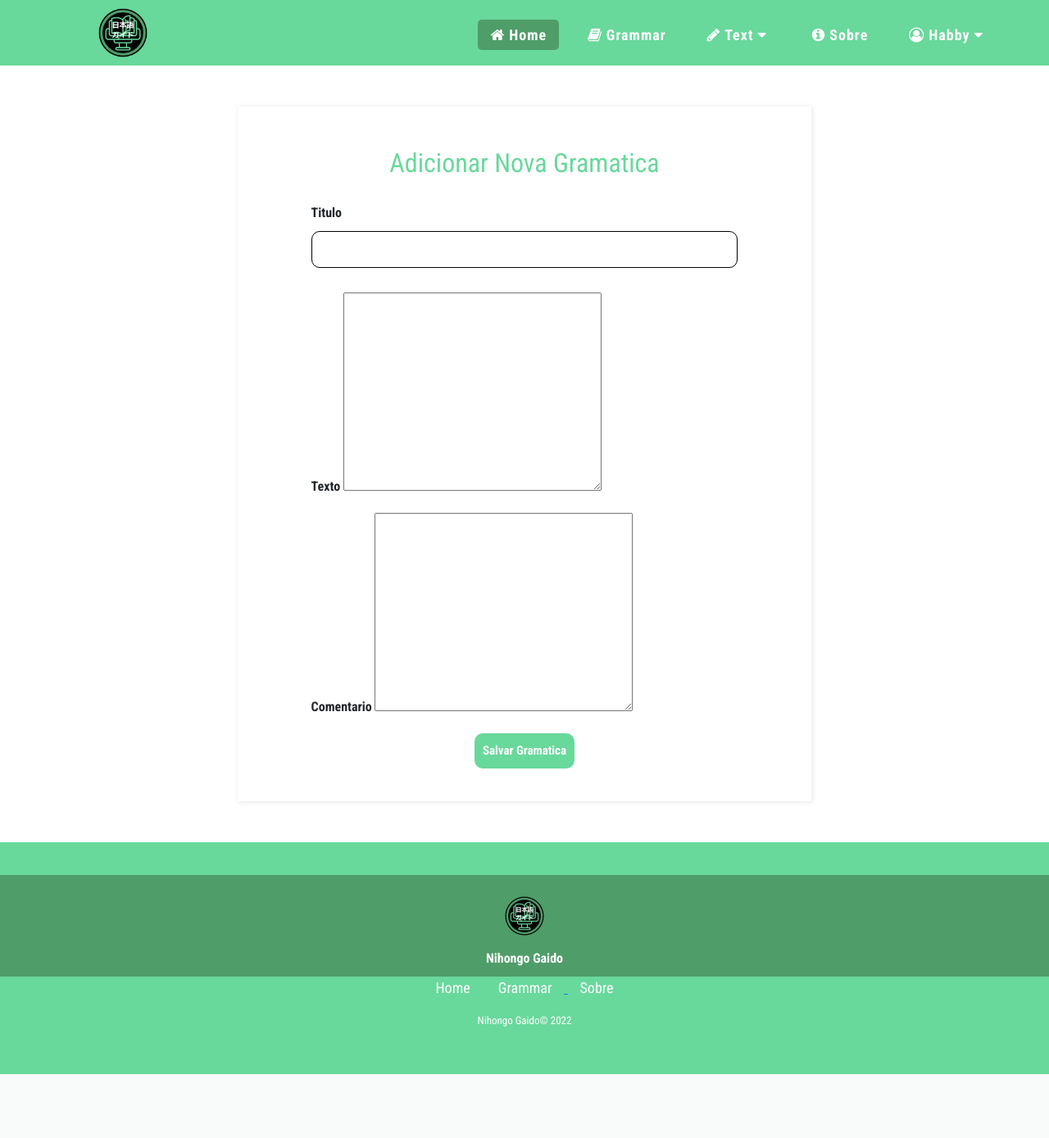
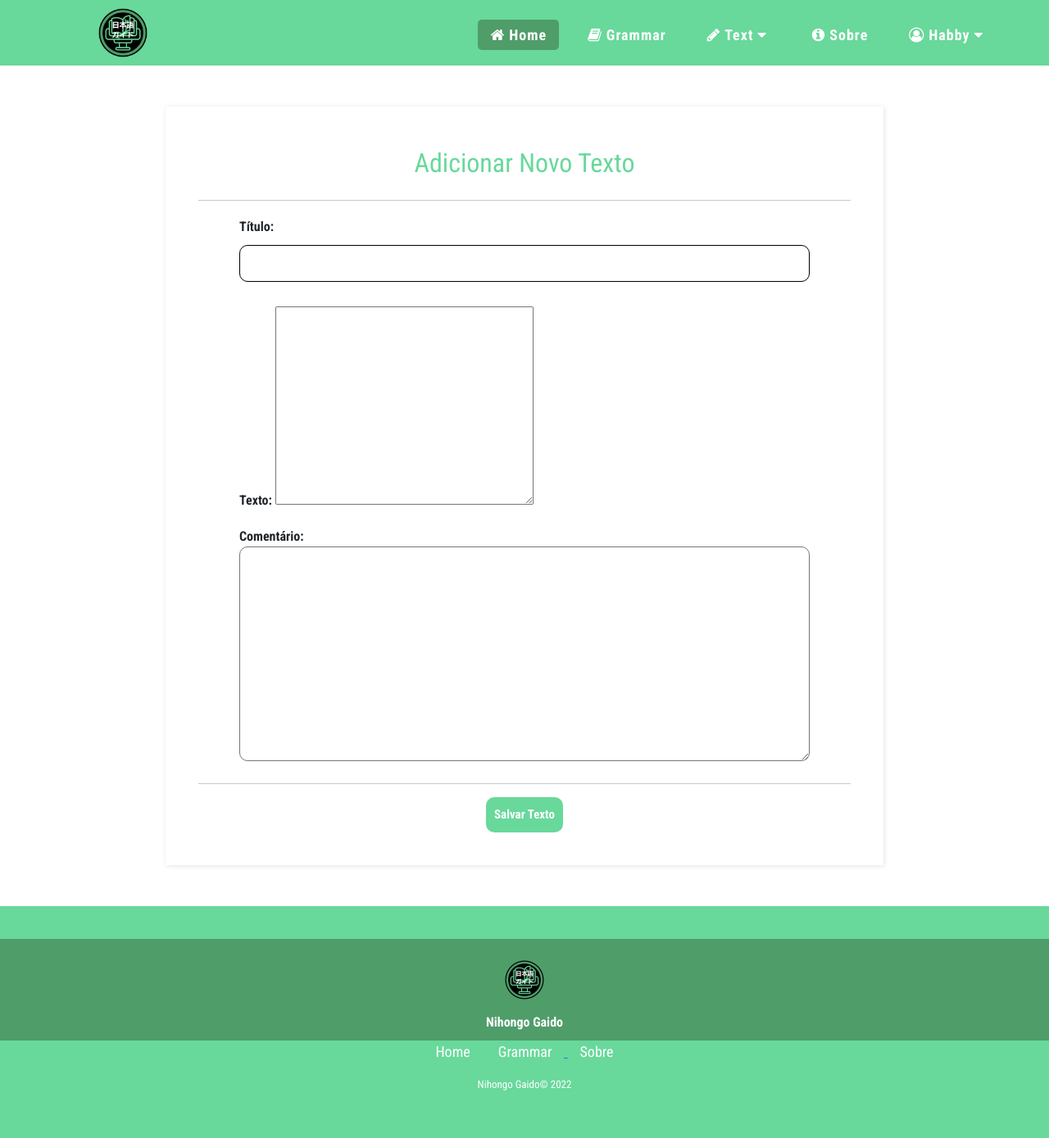
Before and after one commit to Renildo15/Nihongo-Gaido, a Django app: page /text/add_text/ in a window 1280 px wide. Shown: the whole page at 82% size. Before the commit the page ends 1311 px from the top, so only its background shows below. Run offline with Django 4.2, Linux system fonts and the light colour scheme; a user stored in the database is signed in; some libraries are stand-ins or nearby versions; some web fonts are replaced.

Commit message:
Corrigindo forms do text_app #43

```diff
--- a/src/nihongo_gaido/settings.py
+++ b/src/nihongo_gaido/settings.py
@@ -49,6 +49,9 @@ INSTALLED_APPS = [
     'text_app',
 ]
 
+CKEDITOR_CONFIGS = {'default': {
+'removePlugins': 'stylesheetparser',
+'allowedContent': True,},}
 
 MIDDLEWARE = [
     'django.middleware.security.SecurityMiddleware',
--- a/src/static/styles/style-21.css
+++ b/src/static/styles/style-22.css
@@ -708,6 +708,35 @@ img{
 }
 
 
+
+/* text_app*/
+
+.inputs-text{
+    padding: 40px;
+    width: 100%;
+    height: 80%;
+    margin: 0 auto;
+    margin-top: 40px;
+    margin-bottom: 40px;
+    max-width: 100%;
+    box-shadow: 1px 1px 6px #0000001c;
+}
+
+
+.inputs-text h2{
+    text-align: center;
+    text-transform: capitalize;
+    padding: 10px;
+    color: #68D89B;
+}
+
+.inputs-text-box{
+
+    padding: 0 30px;
+    margin: 20px;
+}
+
+
 @media (max-width: 600px){
     header,.nav-links-header{
         flex-direction: column;
--- a/src/templates/base.html
+++ b/src/templates/base.html
@@ -6,7 +6,7 @@
     <title>{% block title %}{% endblock %}</title>
     <link href="https://cdn.jsdelivr.net/npm/bootstrap@5.0.2/dist/css/bootstrap.min.css" rel="stylesheet" integrity="sha384-EVSTQN3/azprG1Anm3QDgpJLIm9Nao0Yz1ztcQTwFspd3yD65VohhpuuCOmLASjC" crossorigin="anonymous">
     <link rel="stylesheet" href="https://cdnjs.cloudflare.com/ajax/libs/font-awesome/4.7.0/css/font-awesome.min.css">
-    <link rel="stylesheet" href="{% static 'styles/style-21.css' %}">
+    <link rel="stylesheet" href="{% static 'styles/style-22.css' %}">
     <link rel="stylesheet" href="{% static 'styles/responsivo-1.css' %}">
     <link rel="icon" href="{% static 'imgs/Nihongo-Gaido-1.png' %}" type="image/gif" sizes="16x16">
 </head>
--- a/src/text_app/forms.py
+++ b/src/text_app/forms.py
@@ -1,12 +1,28 @@
 from django import forms
 from .models import Text, TextTraducao, TextWriting
+from ckeditor.fields import RichTextField
 
 class TextForm(forms.ModelForm):
+    texto = RichTextField()
     class Meta:
         model = Text
-        fields = '__all__'
+        fields = ('titulo', 'texto', 'comentario')
         exclude = ['slug','criado_por']
 
+        labels={
+            'titulo':'Título:',
+            'texto':'Texto:',
+            'comentario': 'Comentário:'
+        }
+
+        widgets = {
+            'text':forms.Textarea(attrs={'class':'form-control', 'style':'width:600px;'}),
+        }
+
+
+    def __init__(self, *args, **kwargs):
+        super().__init__(*args, **kwargs)
+        self.fields['comentario'].widget = forms.Textarea(attrs={'style':'width:100%; border-radius:10px; padding:10px;'})
 
 class TextTraducaoForm(forms.ModelForm):
     class Meta:
--- a/src/text_app/templates/text_form.html
+++ b/src/text_app/templates/text_form.html
@@ -10,18 +10,19 @@
     <div class="form-container-form">
         <form method="post">
             {% csrf_token %}
-            <div class="inputs-grammar">
-                <h2>Adicionar nova gramatica</h2>
-
+            <div class="inputs-text">
+                <h2>Adicionar novo texto</h2>
+                <hr>
                 {% for field in text_form %}
-                    <div class="inputs-grammar-box">
+                    <div class="inputs-text-box" >
                         {{text_form.media}}
                         <label>{{field.label}}</label>
                         {{field}}
                     </div>
                 {% endfor %}
+                <hr>
                 <div class="btn-div">
-                    <input type="submit" name="grammar" value="Salvar Gramatica"/>
+                    <input type="submit" name="grammar" value="Salvar Texto"/>
                 </div>
             </div>
         </form>
--- a/src/user_app/templates/base-auth.html
+++ b/src/user_app/templates/base-auth.html
@@ -6,7 +6,7 @@
     <title>{% block title %}{% endblock %}</title>
     <link href="https://cdn.jsdelivr.net/npm/bootstrap@5.0.2/dist/css/bootstrap.min.css" rel="stylesheet" integrity="sha384-EVSTQN3/azprG1Anm3QDgpJLIm9Nao0Yz1ztcQTwFspd3yD65VohhpuuCOmLASjC" crossorigin="anonymous">
     <link rel="stylesheet" href="https://cdnjs.cloudflare.com/ajax/libs/font-awesome/4.7.0/css/font-awesome.min.css">
-    <link rel="stylesheet" href="{% static 'styles/style-21.css' %}">
+    <link rel="stylesheet" href="{% static 'styles/style-22.css' %}">
     <link rel="stylesheet" href="{% static 'styles/responsivo-1.css' %}">
     <link rel="icon" href="{% static 'imgs/Nihongo-Gaido-1.png' %}" type="image/gif" sizes="16x16">
 </head>
```
Also changed, not shown: src/db.sqlite3.
